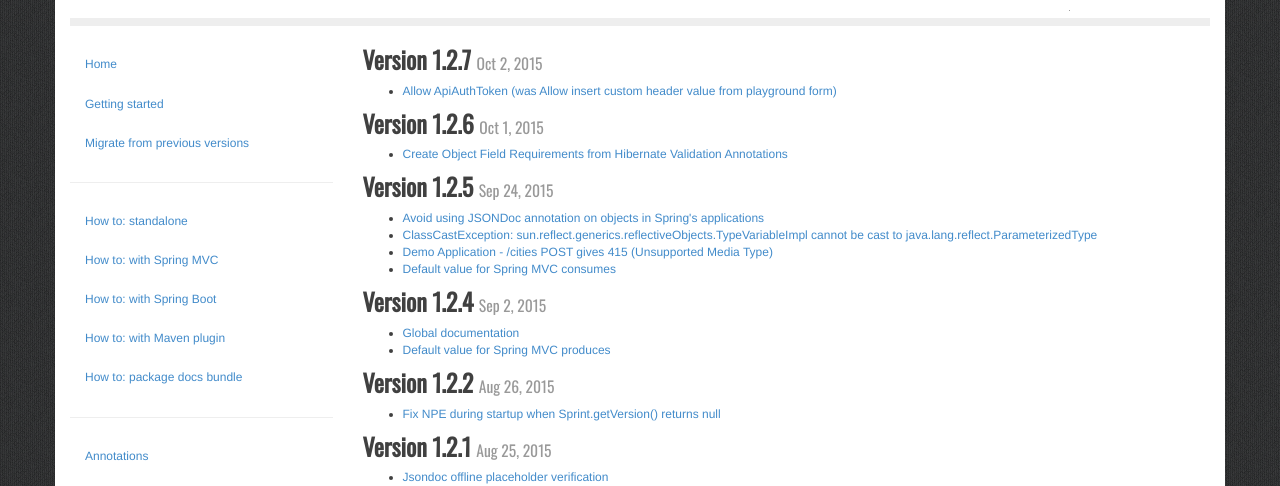
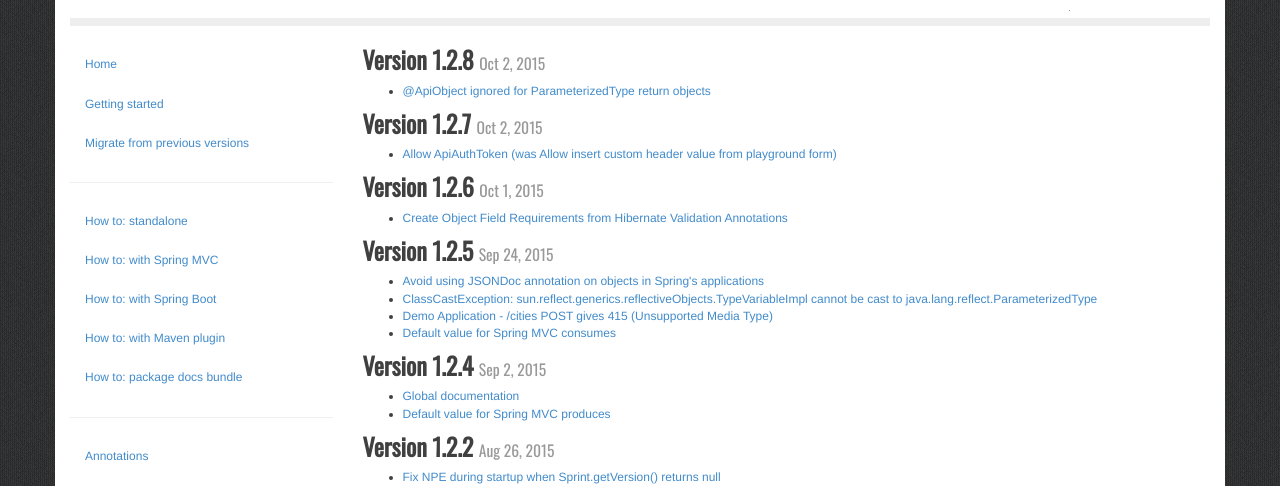
Before and after one commit to fabiomaffioletti/jsondoc, a Jekyll site: the page built from changelog.html, in a window 1280 px wide and 900 px high, cut to the strip 414-900 px from the top of the window. Built offline with Jekyll 4.4.1, drawn with Linux system fonts in a browser that asks for light colours; nearby versions of some CDN libraries; some web fonts are replaced; Markdown is read by kramdown in place of the engine named in the settings; some of the changed text lies outside the part shown; grey boxes are pictures that could not be loaded.

Commit message:
docs for version 1.2.8

```diff
--- a/_config.yml
+++ b/_config.yml
@@ -2,6 +2,6 @@ name: JSONDoc
 baseurl:
 markdown: redcarpet
 highlighter: pygments
-version: 1.2.7
+version: 1.2.8
 demourl: http://jsondoc.eu01.aws.af.cm/jsondoc-ui.html
 downloadurl: distro/jsondoc-bundle-1.0.2.tar.gz
--- a/changelog.html
+++ b/changelog.html
@@ -2,6 +2,11 @@
 layout: default
 title: Changelog
 ---
+
+<h3>Version 1.2.8 <small>Oct 2, 2015</small></h3>
+<ul>
+<li><a target="_blank" href="https://github.com/fabiomaffioletti/jsondoc/issues/151">@ApiObject ignored for ParameterizedType return objects</a></li>
+</ul>
 
 <h3>Version 1.2.7 <small>Oct 2, 2015</small></h3>
 <ul>
```
